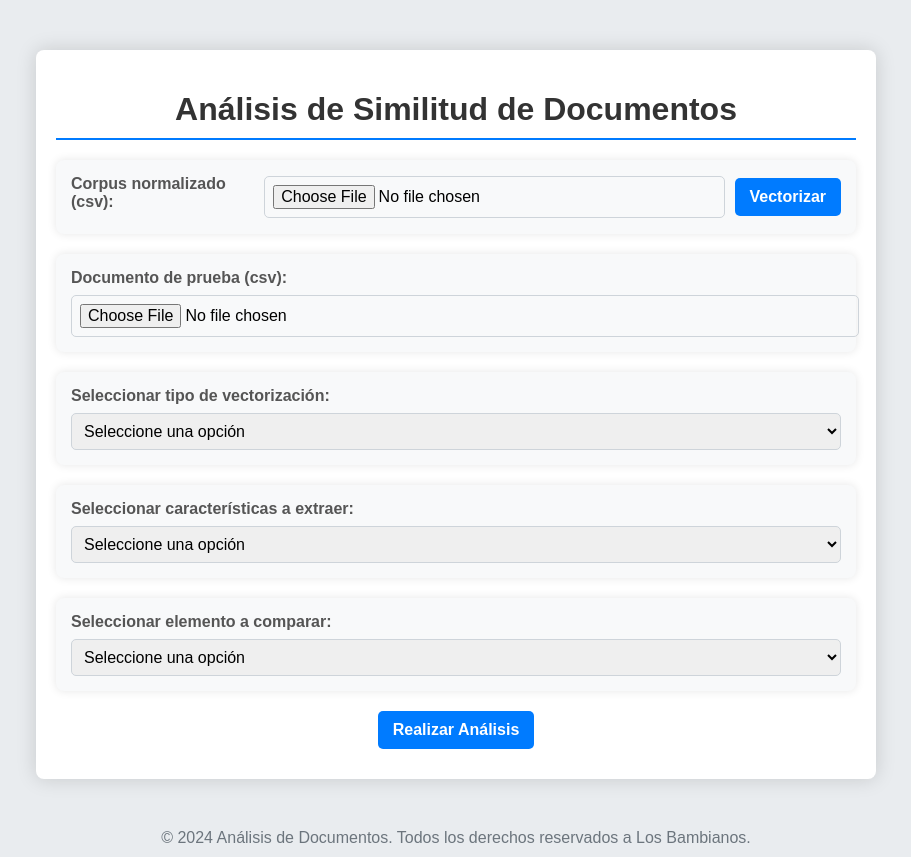
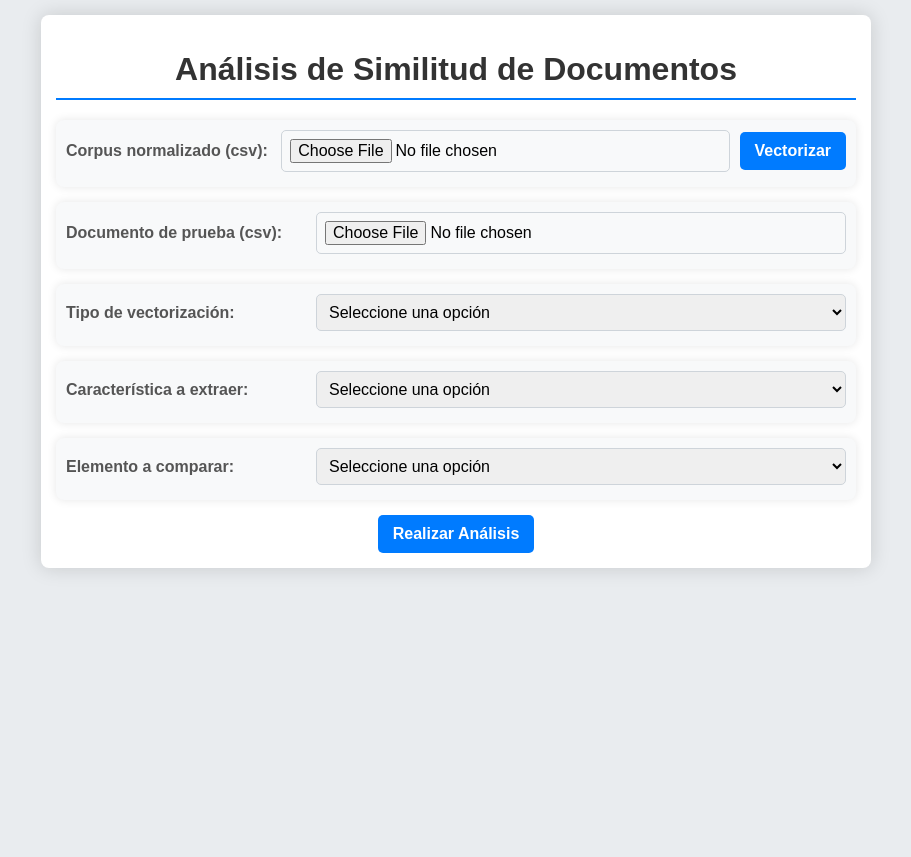
Before and after one commit to vvampp/PLN-ESCOMCoursePractices, a Flask app: page / in a window 1280 px wide. Shown: the whole page, without its empty margins (184-1095 px from the left). After the commit the page ends 572 px from the top, so only its background shows below. Run offline with Flask 3, Linux system fonts and the light colour scheme; some libraries are stand-ins or nearby versions.

Commit message:
Mejoras del front para quitar scroll y más

```diff
--- a/templates/index.html
+++ b/templates/index.html
@@ -14,9 +14,9 @@
 
         .container {
             max-width: 800px;
-            margin: 50px auto;
+            margin: 15px auto;
             background-color: #fff;
-            padding: 20px;
+            padding: 15px;
             border-radius: 8px;
             box-shadow: 0 0 20px rgba(0, 0, 0, 0.15);
             transition: transform 0.2s;
@@ -32,44 +32,34 @@
         }
 
         .form-group {
-            margin-bottom: 20px;
+            display: flex;
+            align-items: center;
+            justify-content: space-between;
+            margin-bottom: 15px;
             background-color: #f8f9fa;
-            padding: 15px;
+            padding: 10px;
             border-radius: 8px;
             box-shadow: 0 0 10px rgba(0, 0, 0, 0.1);
-        }
-        .form-group-vector {
-            margin-bottom: 20px;
-            background-color: #f8f9fa;
-            padding: 15px;
-            display: flex;
-            border-radius: 8px;
-            box-shadow: 0 0 10px rgba(0, 0, 0, 0.1);
-            align-items: center;
+            flex-wrap: wrap;
         }
 
-        .form-group-vector button{
-            margin-left: 10px;
-        }
-
-        label {
-            display: block;
-            margin-bottom: 8px;
+        .form-group label {
+            flex: 1;
+            max-width: 250px;
             font-weight: bold;
             color: #555;
         }
 
-        .form-group-vector input[type="file"] {
-            width: 60%;
-            padding: 8px;
-            font-size: 16px;
-            border-radius: 5px;
-            border: 1px solid #ced4da;
-            transition: border-color 0.3s;
+        .form-group .error {
+            flex-basis: 100%;
+            margin-top: 5px;
+            color: red;
+            font-size: 14px;
+            font-weight: bold;
         }
-        input[type="file"],
-        select {
-            width: 100%;
+        .form-group input[type="file"],
+        .form-group select {
+            flex: 2;
             padding: 8px;
             font-size: 16px;
             border-radius: 5px;
@@ -85,7 +75,7 @@
 
         .button-container {
             text-align: center;
-            margin-bottom: 10px;
+            margin-top: 15px;
         }
 
         button {
@@ -104,24 +94,17 @@
             background-color: #0056b3;
         }
 
-        .result {
-            margin-top: 30px;
-            padding: 20px;
-            background-color: #f8f9fa;
-            border-radius: 5px;
-            color: #333;
-            box-shadow: 0 0 10px rgba(0, 0, 0, 0.1);
-        }
-
         footer {
             text-align: center;
             padding: 0 10px 10px 10px;
             color: #6c757d;
         }
-        span {
+
+        .error {
+            margin-left: 5px;
             color: red;
             font-size: 10px;
-            font-weight: bolder;
+            font-weight: bold;
         }
     </style>
     <script src="https://cdn.jsdelivr.net/npm/sweetalert2@11"></script>
@@ -131,27 +114,24 @@
     <div class="container">
         <h1>Análisis de Similitud de Documentos</h1>
 
-            <!-- Subida de corpus normalizado (corpus)-->
         <form action="/vectorizar" method="POST" enctype="multipart/form-data" onsubmit="validarFormularioCorpus(event)">
-            <div class="form-group-vector">
+            <div class="form-group">
                 <label for="file-input-corpus">Corpus normalizado (csv):</label>
                 <input type="file" id="file-input-corpus" name="file-input-corpus" accept=".csv" required onblur="validarArchivoCorpus()">
-                <!-- <span id="error-file-corpus" class="error"></span> -->
-                <button type="submit">Vectorizar</button>
+                <button type="submit" style="margin-left: 10px;">Vectorizar</button>
+                <span id="error-file-corpus" class="error"></span>
             </div>
         </form>
 
         <form action="/analizar" method="POST" enctype="multipart/form-data" onsubmit="validarFormulario(event)">
-            <!-- Subida de archivo de prueba (test) -->
             <div class="form-group">
                 <label for="file-input-test">Documento de prueba (csv):</label>
-                <input type="file" id="file-input-test"  name="file-input-test" accept=".csv" required onblur="validarArchivoTest()">
+                <input type="file" id="file-input-test" name="file-input-test" accept=".csv" required onblur="validarArchivoTest()">
                 <span id="error-file-test" class="error"></span>
             </div>
 
-            <!-- Selección de vectorización -->
             <div class="form-group">
-                <label for="vector-type">Seleccionar tipo de vectorización:</label>
+                <label for="vector-type">Tipo de vectorización:</label>
                 <select id="vector-type" name="vector-type" required onblur="validarVectorizacion()">
                     <option value="">Seleccione una opción</option>
                     <option value="tfidf">TF-IDF</option>
@@ -161,9 +141,8 @@
                 <span id="error-vector" class="error"></span>
             </div>
 
-            <!-- Selección de características -->
             <div class="form-group">
-                <label for="feature-type">Seleccionar características a extraer:</label>
+                <label for="feature-type">Característica a extraer:</label>
                 <select id="feature-type" name="feature-type" required onblur="validarCaracteristicas()">
                     <option value="">Seleccione una opción</option>
                     <option value="unigramas">Unigramas</option>
@@ -172,9 +151,8 @@
                 <span id="error-feature" class="error"></span>
             </div>
 
-            <!-- Selección de elemento a comparar -->
             <div class="form-group">
-                <label for="compare-element">Seleccionar elemento a comparar:</label>
+                <label for="compare-element">Elemento a comparar:</label>
                 <select id="compare-element" name="compare-element" required onblur="validarElemento()">
                     <option value="">Seleccione una opción</option>
                     <option value="titulo">Título</option>
@@ -184,32 +162,26 @@
                 <span id="error-element" class="error"></span>
             </div>
 
-            <!-- Botón de enviar -->
             <div class="button-container">
                 <button type="submit">Realizar Análisis</button>
             </div>
         </form>
     </div>
 
-    <footer>
-        &copy; 2024 Análisis de Documentos. Todos los derechos reservados a Los Bambianos.
-    </footer>
-
     <script>
-        function mostrarMensaje(message, element){
-            var errorElement = document.getElementById("error-"+element);
+        function mostrarMensaje(message, element) {
+            const errorElement = document.getElementById("error-" + element);
             errorElement.innerHTML = message;
         }
 
-        function ocultarMensaje(element){
-            var errorElement = document.getElementById("error-"+element);
+        function ocultarMensaje(element) {
+            const errorElement = document.getElementById("error-" + element);
             errorElement.innerHTML = "";
         }
 
-        function validarArchivoCorpus(){
+        function validarArchivoCorpus() {
             const fileInput = document.getElementById('file-input-corpus');
-            const file = fileInput.files[0];
-            if (!file) {
+            if (!fileInput.files[0]) {
                 mostrarMensaje("Por favor, selecciona un archivo.", "file-corpus");
                 return false;
             } else {
@@ -218,10 +190,9 @@
             }
         }
 
-        function validarArchivoTest(){
+        function validarArchivoTest() {
             const fileInput = document.getElementById('file-input-test');
-            const file = fileInput.files[0];
-            if (!file) {
+            if (!fileInput.files[0]) {
                 mostrarMensaje("Por favor, selecciona un archivo.", "file-test");
                 return false;
             } else {
@@ -230,50 +201,47 @@
             }
         }
 
-        function validarVectorizacion(){
-            const vector = document.getElementById('vector-type');
-            const vectorValue = vector.value;
-            if(vectorValue === ""){
+        function validarVectorizacion() {
+            const vector = document.getElementById('vector-type').value;
+            if (!vector) {
                 mostrarMensaje("Seleccionar una opción válida", "vector");
                 return false;
-            }else{
+            } else {
                 ocultarMensaje("vector");
                 return true;
             }
         }
 
-        function validarCaracteristicas(){
-            const feature = document.getElementById('feature-type');
-            const featureValue = feature.value;
-            if(featureValue === ""){
+        function validarCaracteristicas() {
+            const feature = document.getElementById('feature-type').value;
+            if (!feature) {
                 mostrarMensaje("Seleccionar una opción válida", "feature");
                 return false;
-            }else{
+            } else {
                 ocultarMensaje("feature");
                 return true;
             }
         }
 
-        function validarElemento(){
-            const element = document.getElementById('compare-element');
-            const elementValue = element.value;
-            if(elementValue === ""){
+        function validarElemento() {
+            const element = document.getElementById('compare-element').value;
+            if (!element) {
                 mostrarMensaje("Seleccionar una opción válida", "element");
                 return false;
-            }else{
+            } else {
                 ocultarMensaje("element");
                 return true;
             }
         }
 
-        function validarFormularioCorpus(event){
-            if(!validarArchivoCorpus()){
+        function validarFormularioCorpus(event) {
+            if (!validarArchivoCorpus()) {
                 event.preventDefault();
             }
         }
 
-        function validarFormulario(event){
-            if(!validarArchivoTest() || !validarVectorizacion() || !validarCaracteristicas() || !validarElemento()){
+        function validarFormulario(event) {
+            if (!validarArchivoTest() || !validarVectorizacion() || !validarCaracteristicas() || !validarElemento() || !validarArchivoCorpus()) {
                 event.preventDefault();
             }
         }
```
